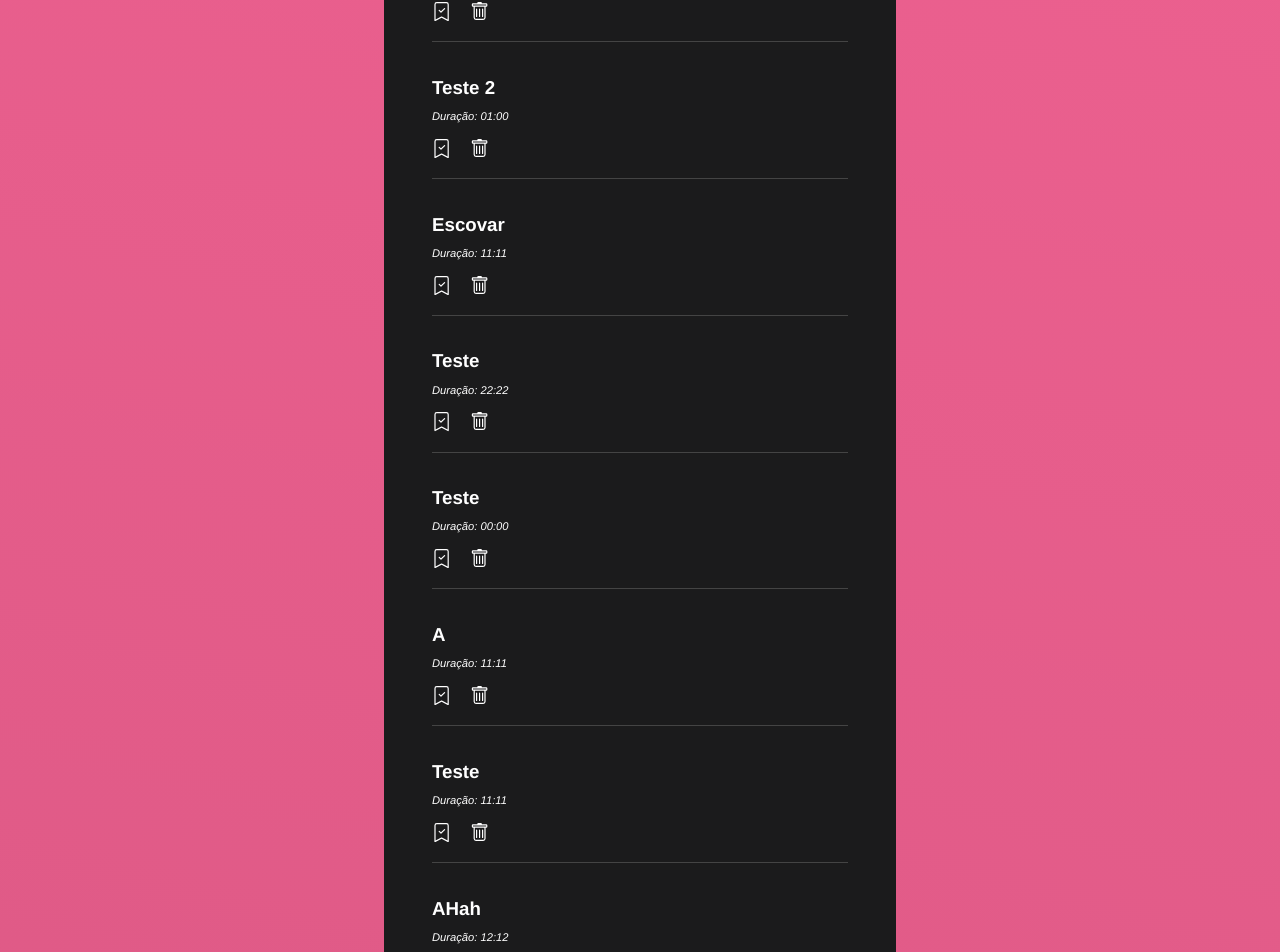
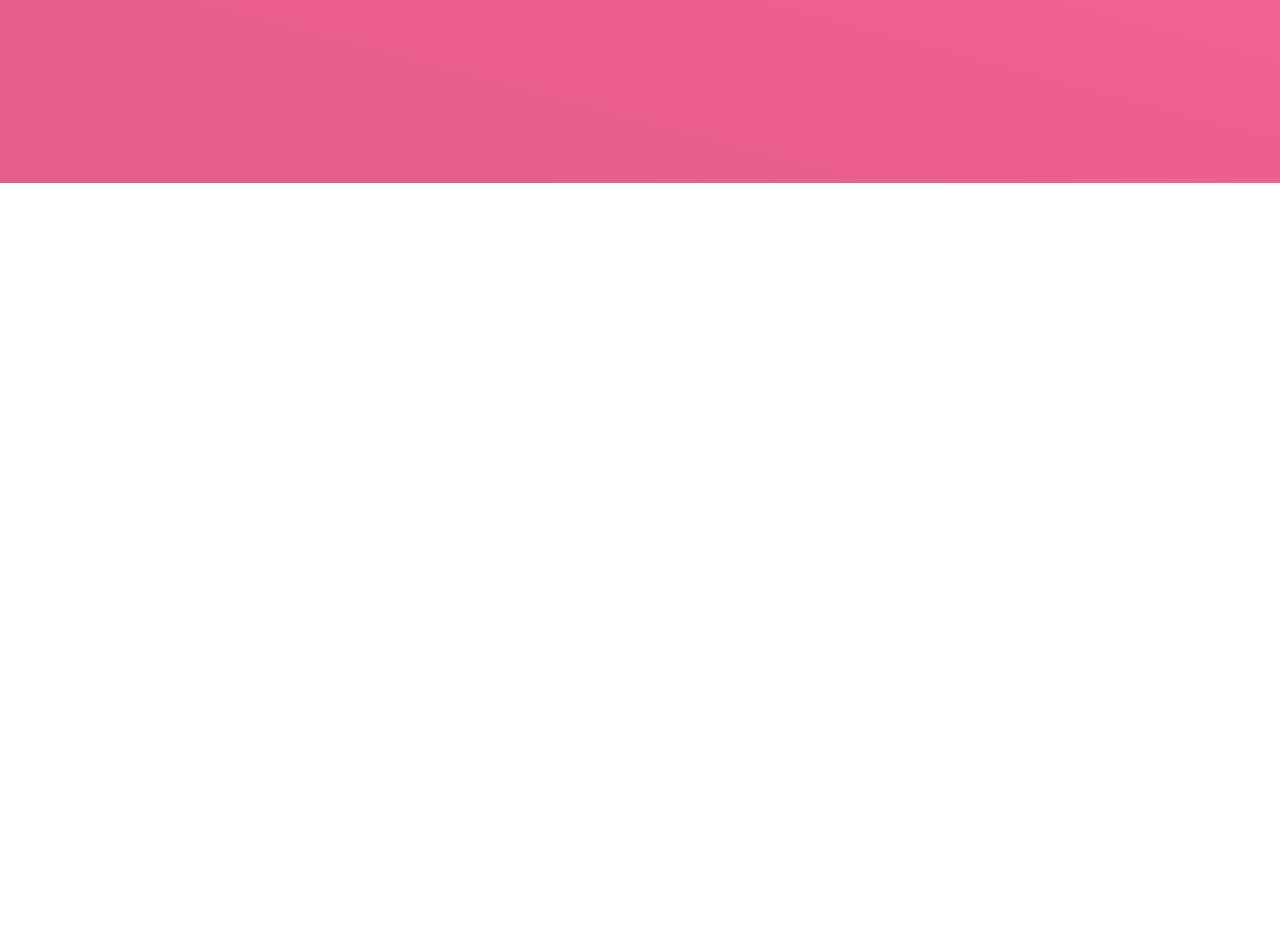
Before and after one commit to Pietrocv/TodoList, a React (Create React App) app: page / in a window 1280 px wide. Shown: the part 617-1569 px from the top of the page. After the commit the page ends 800 px from the top, so only its background shows below. Built offline with nearby package versions, Linux system fonts and the light colour scheme; data requests are answered from the project's data file.

Commit message:
TERMINEI PORRA

```diff
--- a/data/db.json
+++ b/data/db.json
@@ -1,69 +1,9 @@
 {
   "todos": [
     {
-      "id": 0.9494280900334269,
-      "title": "Teste",
-      "time": "02:00",
-      "done": false
-    },
-    {
-      "id": 0.27954926461290563,
-      "title": "Teste",
-      "time": "02:00",
-      "done": false
-    },
-    {
-      "id": 0.6839068097591592,
-      "title": "Teste 2",
+      "id": 0.8126447911767793,
+      "title": "Tarefa 1",
       "time": "01:00",
-      "done": false
-    },
-    {
-      "id": 0.6714619124505286,
-      "title": "Escovar",
-      "time": "11:11",
-      "done": false
-    },
-    {
-      "id": 0.7532893304917974,
-      "title": "Teste",
-      "time": "22:22",
-      "done": false
-    },
-    {
-      "id": 0.13302221856246454,
-      "title": "Teste",
-      "time": "00:00",
-      "done": false
-    },
-    {
-      "id": 0.0234204637068105,
-      "title": "A",
-      "time": "11:11",
-      "done": false
-    },
-    {
-      "id": 0.18870594700575927,
-      "title": "Teste",
-      "time": "11:11",
-      "done": false
-    },
-    {
-      "id": 0.622501498427158,
-      "title": "AHah",
-      "time": "12:12",
-      "done": false
-    },
-    {
-      "id": 0.7054533098441547,
-      "title": "mais1",
-      "time": "11:11",
-      "done": false
-    },
-    {
-      "id": 0.28254237973342167,
-      "title": "asdad",
-      "time": "11:11",
       "done": false
     }
   ]
--- a/src/App.js
+++ b/src/App.js
@@ -52,9 +52,33 @@ function App() {
     setTitle("")
   }
 
+  const handleDelete = async (id) =>{
+    await fetch(API + "/todos/" + id, {
+      method: "DELETE",
+    })
+
+    setTodos((prevState) => prevState.filter((todo) => todo.id !== id))
+  }
+
+  const handleEdit = async (todo) =>{
+    todo.done = !todo.done
+
+    const data = await fetch(API + "/todos/" + todo.id, {
+      method: "PUT",
+      body: JSON.stringify(todo),
+      headers: {
+        "Content-Type": "application/json",
+      },
+
+    })
+
+    setTodos((prevState) => prevState.map((t) => (t.id === data.id) ? (t=data): t))
+  }
+
   if(loading){
     return <p>Carregando...</p>
   }
+
 
   return (
     <div className="App">
@@ -92,10 +116,10 @@ function App() {
                 <h3 className={todo.done ? "todo-done" : ""}>{todo.title}</h3>
                 <p>Duração: {todo.time}</p>
                 <div className="actions">
-                  <span>
+                  <span onClick={() => handleEdit(todo)}>
                     {!todo.done ? <BsBookmarkCheck/> : <BsBookmarkCheckFill/>}
                   </span>
-                  <BsTrash></BsTrash>
+                  <BsTrash onClick={() => handleDelete(todo.id)}></BsTrash>
                 </div>
               </div>
             ))}
```
